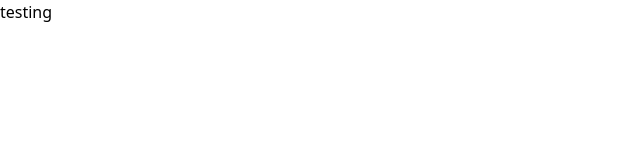
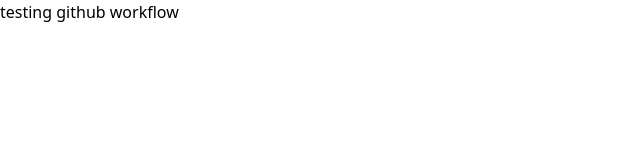
Before and after one commit to RahinF/sunnyside-agency-landing-page, a Next.js app: page / in a window 1280 px wide. Shown: the top 160 px of the page, without its empty margins (0-640 px from the left). Built offline with nearby package versions, Linux system fonts and the light colour scheme.

Commit message:
testing github workflow

```diff
--- a/app/page.tsx
+++ b/app/page.tsx
@@ -1,7 +1,7 @@
 export default function Home() {
   return (
     <main>
-      <h1>testing</h1>
+      <h1>testing github workflow</h1>
     </main>
   );
 }
```
